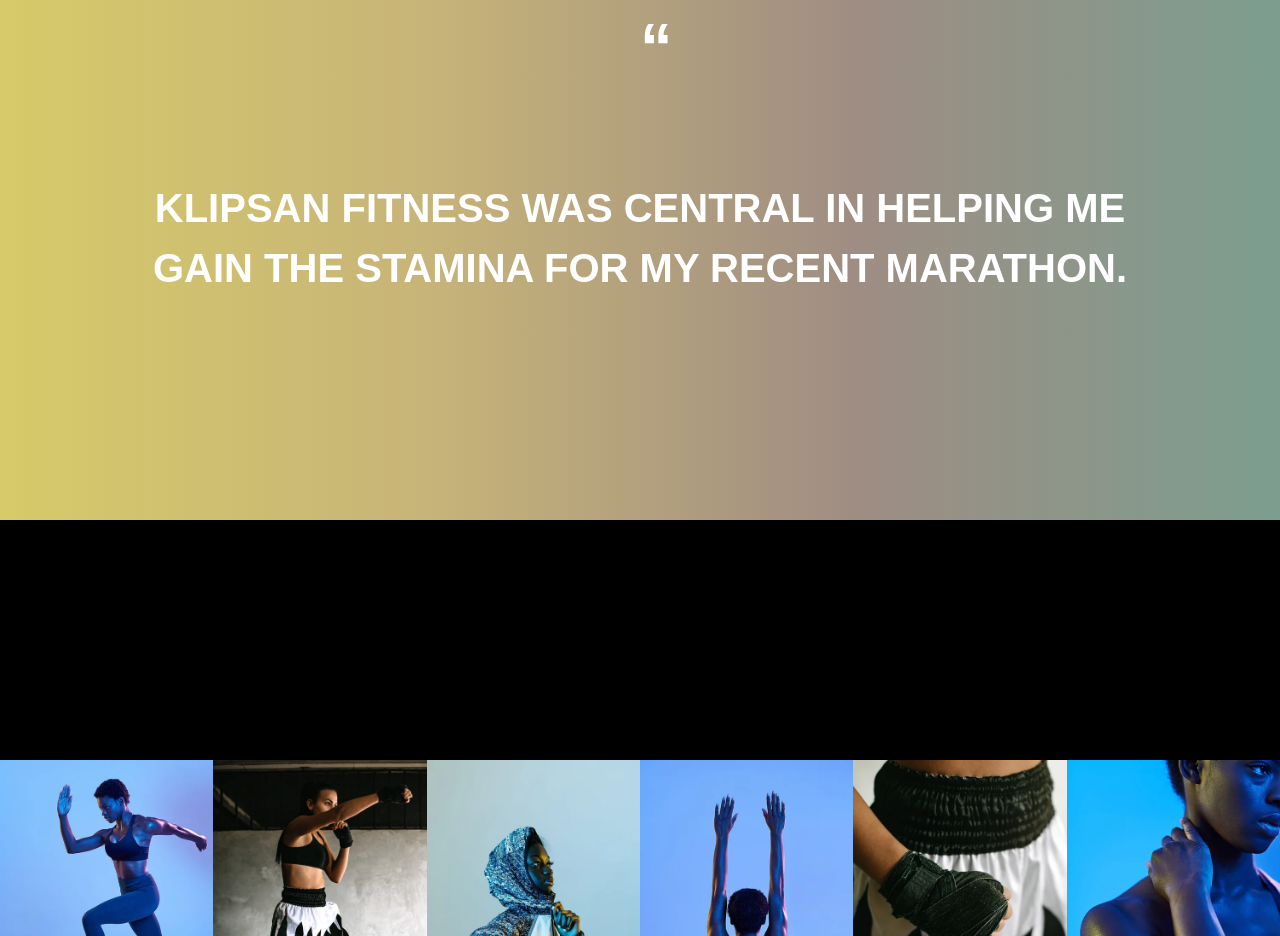
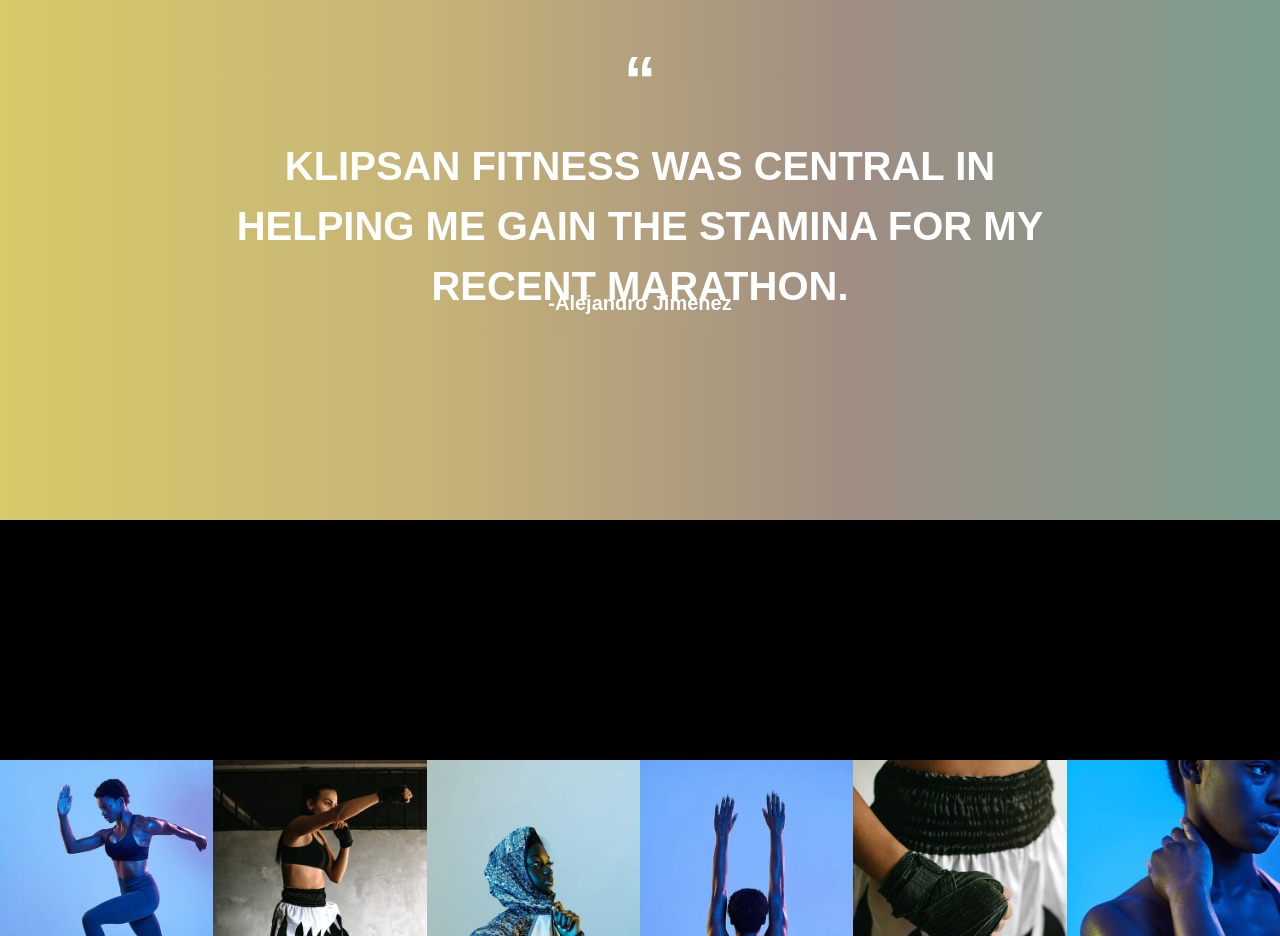
Before and after one commit to mti-Mansouri/klipsan-demo-mehdi-mansouri, a Next.js app: page / in a window 1280 px wide. Shown: the part 3480-4416 px from the top of the page. Built offline with nearby package versions, Linux system fonts and the light colour scheme.

Commit message:
section 5 done

```diff
--- a/src/app/page.tsx
+++ b/src/app/page.tsx
@@ -233,21 +233,30 @@
         overflow-hidden
         grid
         grid-cols-[repeat(24,1fr)]
-  grid-rows-[repeat(10,1fr)]
+        grid-rows-[repeat(10,1fr)]">
 
-  "
-      >
+
+
         <p
           className="
                   font-bebas
                   text-center
                   font-bold
                   text-[40px]
-col-start-[3] col-end-[-3] row-start-[5] row-end-[span 3]
+          col-start-[5] col-end-[-5] row-start-[3] row-end-[-5]
 
-relative
-before:content-['“'] before:text-[65px] before:absolute before:left-[50%] before:-top-[150%] before:translate-[-50%,-50%]
-after:content-['-Alejandro Jimenez'] after:text-[20px] after:absolute after:left-[50%] after:top-[50%]
+          relative my-8
+          before:content-['“'] before:text-[65px] before:absolute
+          before:bottom-full before:left-1/2
+          before:-translate-x-1/2
+          before:mb-2
+
+
+          after:content-['-Alejandro_Jimenez']
+          after:text-[20px]
+          after:top-full after:left-1/2 after:-translate-x-1/2
+          after:absolute
+          after:mt-2
                   "
         >
           KLIPSAN FITNESS WAS CENTRAL IN HELPING ME GAIN THE STAMINA FOR MY
```
Lines whose indentation alone changed are shown as unchanged.
